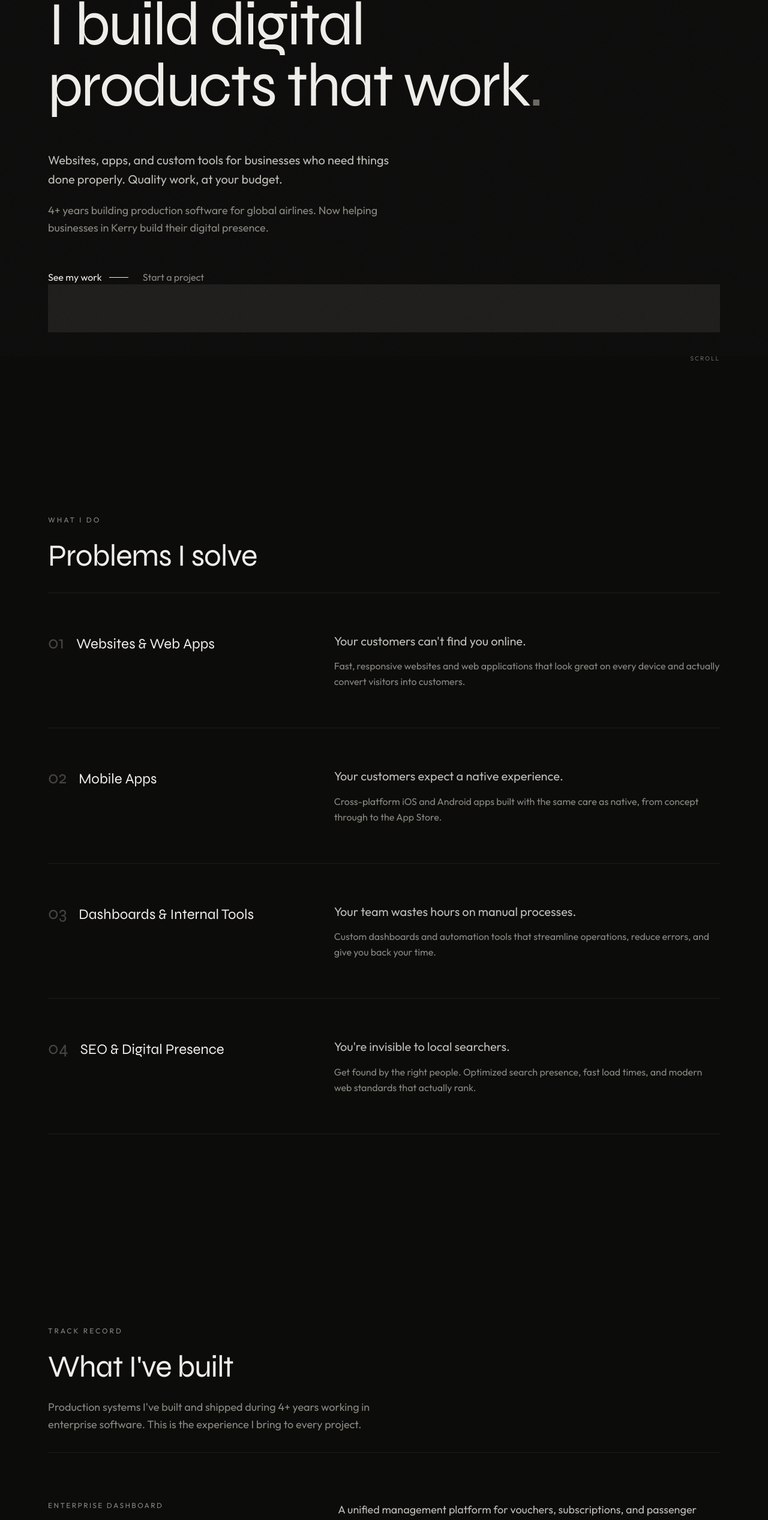
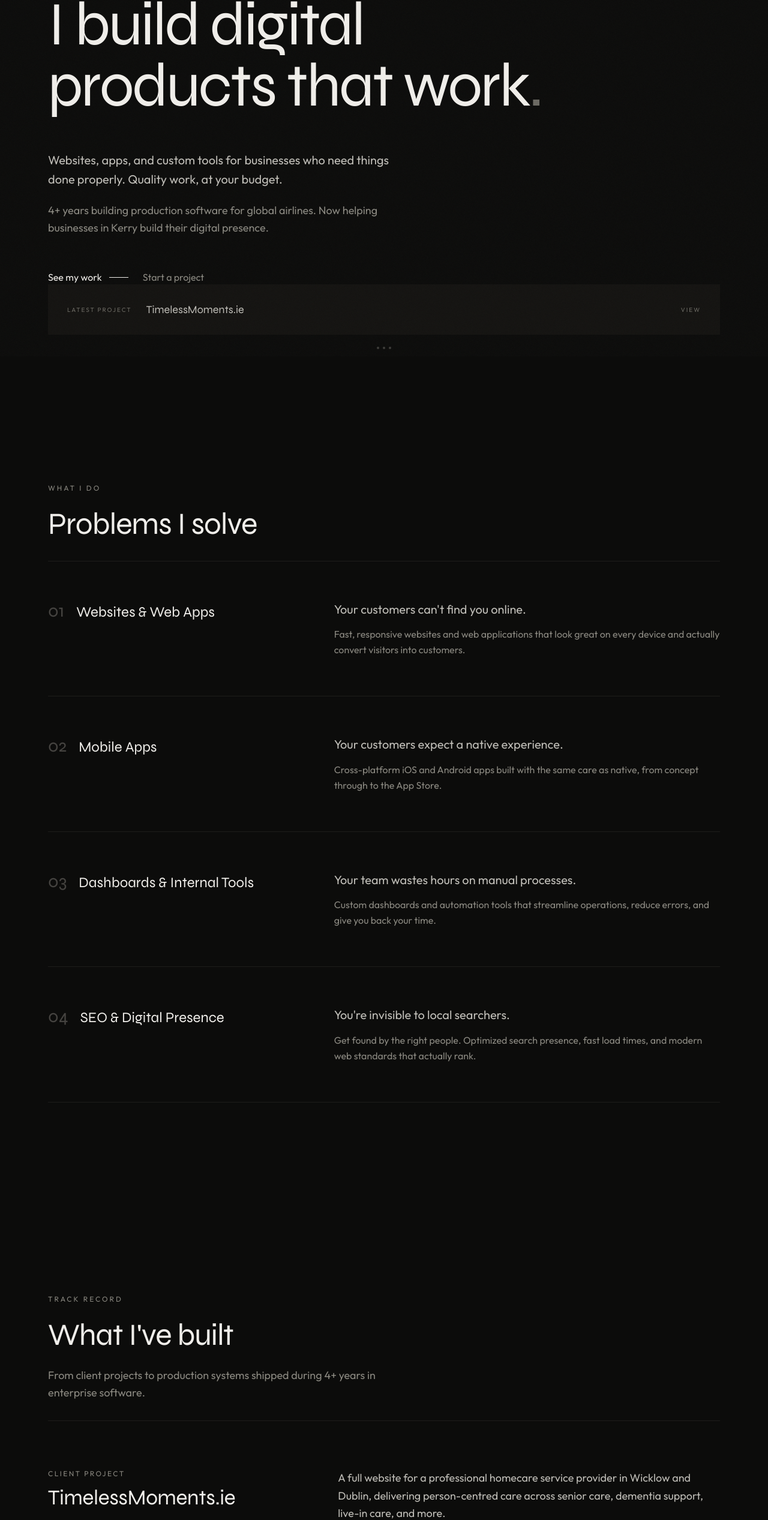
Before and after one commit to michalkubiak98/kubiak.ie, a React (Vite) app: page / in a window 1280 px wide. Shown: the part 206-2740 px from the top of the page at 60% size. Built offline with nearby package versions, Linux system fonts and the light colour scheme.

Commit message:
Add TimelessMoments.ie as latest project
- Hero: animated project block at bottom with sequential text reveal
- Projects: TimelessMoments.ie added as first entry with live site link
- Updated track record subtitle to include client projects

```diff
--- a/src/components/Hero.tsx
+++ b/src/components/Hero.tsx
@@ -4,7 +4,7 @@ export function Hero() {
   return (
     <section className="relative min-h-screen bg-warm-950">
       <div className="max-w-[1200px] mx-auto px-6 lg:px-10">
-        <div className="min-h-screen flex flex-col justify-center pt-28 pb-20 lg:pt-32 lg:pb-24">
+        <div className="min-h-screen flex flex-col pt-28 pb-12 lg:pt-32 lg:pb-16">
           <motion.p
             initial={{ opacity: 0 }}
             animate={{ opacity: 1 }}
@@ -85,27 +85,68 @@ export function Hero() {
             </a>
           </motion.div>
 
-          {/* Bottom line */}
-          <motion.div
+          {/* Latest project block */}
+          <motion.a
+            href="https://timelessmoments.ie"
+            target="_blank"
+            rel="noopener noreferrer"
             initial={{ scaleX: 0 }}
             animate={{ scaleX: 1 }}
-            transition={{ duration: 1.2, delay: 1.3, ease: [0.16, 1, 0.3, 1] }}
-            className="mt-auto pt-16 lg:pt-20 h-px bg-warm-800 origin-left"
-          />
+            transition={{ duration: 1, delay: 1.3, ease: [0.16, 1, 0.3, 1] }}
+            className="group mt-auto block origin-left bg-warm-900 hover:bg-warm-800 transition-colors overflow-hidden"
+          >
+            <div className="flex items-center justify-between px-6 sm:px-8 py-6 sm:py-7">
+              <div className="flex items-center gap-4 sm:gap-6">
+                <div className="overflow-hidden">
+                  <motion.span
+                    initial={{ y: '-110%' }}
+                    animate={{ y: 0 }}
+                    transition={{ duration: 0.4, delay: 2, ease: [0.16, 1, 0.3, 1] }}
+                    className="block text-[10px] uppercase tracking-[0.2em] text-warm-500"
+                  >
+                    Latest project
+                  </motion.span>
+                </div>
+                <div className="overflow-hidden">
+                  <motion.span
+                    initial={{ y: '-110%' }}
+                    animate={{ y: 0 }}
+                    transition={{ duration: 0.4, delay: 2.12, ease: [0.16, 1, 0.3, 1] }}
+                    className="block font-display text-base sm:text-lg font-600 text-warm-200 group-hover:text-warm-50 transition-colors"
+                  >
+                    TimelessMoments.ie
+                  </motion.span>
+                </div>
+              </div>
+              <div className="overflow-hidden">
+                <motion.span
+                  initial={{ y: '-110%' }}
+                  animate={{ y: 0 }}
+                  transition={{ duration: 0.4, delay: 2.24, ease: [0.16, 1, 0.3, 1] }}
+                  className="block text-[10px] uppercase tracking-[0.2em] text-warm-500 group-hover:text-warm-300 transition-colors"
+                >
+                  View
+                </motion.span>
+              </div>
+            </div>
+          </motion.a>
 
-          {/* Scroll indicator */}
+          {/* Scroll dots */}
           <motion.div
             initial={{ opacity: 0 }}
             animate={{ opacity: 1 }}
-            transition={{ delay: 1.8, duration: 0.6 }}
-            className="mt-8 flex justify-end"
+            transition={{ delay: 2.2, duration: 0.6 }}
+            className="mt-5 flex justify-center"
           >
             <motion.div
-              animate={{ y: [0, 6, 0] }}
+              animate={{ opacity: [0.3, 0.8, 0.3] }}
               transition={{ repeat: Infinity, duration: 2.5, ease: 'easeInOut' }}
-              className="text-[10px] uppercase tracking-[0.2em] text-warm-500"
+              className="flex gap-1.5"
+              aria-hidden="true"
             >
-              Scroll
+              <span className="w-1 h-1 rounded-full bg-warm-500" />
+              <span className="w-1 h-1 rounded-full bg-warm-500" />
+              <span className="w-1 h-1 rounded-full bg-warm-500" />
             </motion.div>
           </motion.div>
         </div>
--- a/src/components/Projects.tsx
+++ b/src/components/Projects.tsx
@@ -8,9 +8,21 @@ interface Project {
   what: string
   role: string
   tags: string[]
+  url?: string
 }
 
 const projects: Project[] = [
+  {
+    id: 'timeless-moments',
+    client: 'TimelessMoments.ie',
+    category: 'Client Project',
+    what:
+      'A full website for a professional homecare service provider in Wicklow and Dublin, delivering person-centred care across senior care, dementia support, live-in care, and more.',
+    role:
+      'Designed and built the complete website from scratch, including responsive layouts, service pages, SEO, and Google Business integration.',
+    tags: ['React', 'TypeScript', 'Tailwind CSS', 'Vite'],
+    url: 'https://timelessmoments.ie',
+  },
   {
     id: 'skyfive',
     client: 'Airline Connectivity Platform',
@@ -84,6 +96,17 @@ function ProjectBlock({ project, index }: { project: Project; index: number }) {
             <h3 className="font-display text-[clamp(1.6rem,3vw,2.2rem)] font-600 text-warm-50 leading-[1.15] tracking-[-0.01em]">
               {project.client}
             </h3>
+            {project.url && (
+              <a
+                href={project.url}
+                target="_blank"
+                rel="noopener noreferrer"
+                className="group inline-flex items-center gap-3 mt-4 text-sm text-warm-400 hover:text-warm-200 transition-colors"
+              >
+                Visit live site
+                <span className="inline-block w-4 h-px bg-current group-hover:w-8 transition-all duration-300" aria-hidden="true" />
+              </a>
+            )}
           </div>
 
           {/* Right: details */}
@@ -123,9 +146,8 @@ export function Projects() {
             What I've built
           </h2>
           <p className="mt-6 text-base sm:text-lg text-warm-400 leading-relaxed max-w-[600px]">
-            Production systems I've built and shipped during 4+ years
-            working in enterprise software. This is the experience
-            I bring to every project.
+            From client projects to production systems shipped during
+            4+ years in enterprise software.
           </p>
         </motion.div>
 
```
